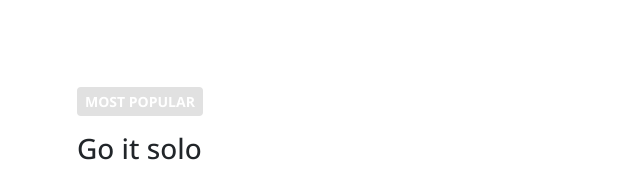
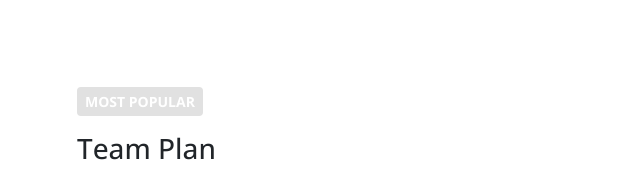
Before and after one commit to md-sh-sabbir/take-website, a plain HTML site: page index.html in a window 1280 px wide. Shown: the part 2900-3078 px from the top of the page, 611-1251 px from the left. Drawn offline with nearby package versions, Linux system fonts and the light colour scheme.

Commit message:
index.html

```diff
--- a/index.html
+++ b/index.html
@@ -215,7 +215,7 @@
                         <div class="upperButton">
                             <button type="button" class="btn btn-secondary btn-sm fw-bold border-0 text-uppercase">Most popular</button>
                         </div>
-                        <h3 class="my-3">Go it solo</h3>
+                        <h3 class="my-3">Team Plan</h3>
                         <p>Lorem ipsum dolor sit amet, consectetur adipisicing elit, sed do eiusmod tempor incididunt ut labore et dolore magna aliqua. Ut enim ad minim veniam, quis nostrud exercitation ullamco laboris nisi ut aliquip ex ea commodo consequat. Duis aute irure dolor</p>
                         <div class="lowerButton">
                             <button type="button" class="btn btn-primary btn-lg fw-bold border-0 text-uppercase">Buy now $18</button>
```
